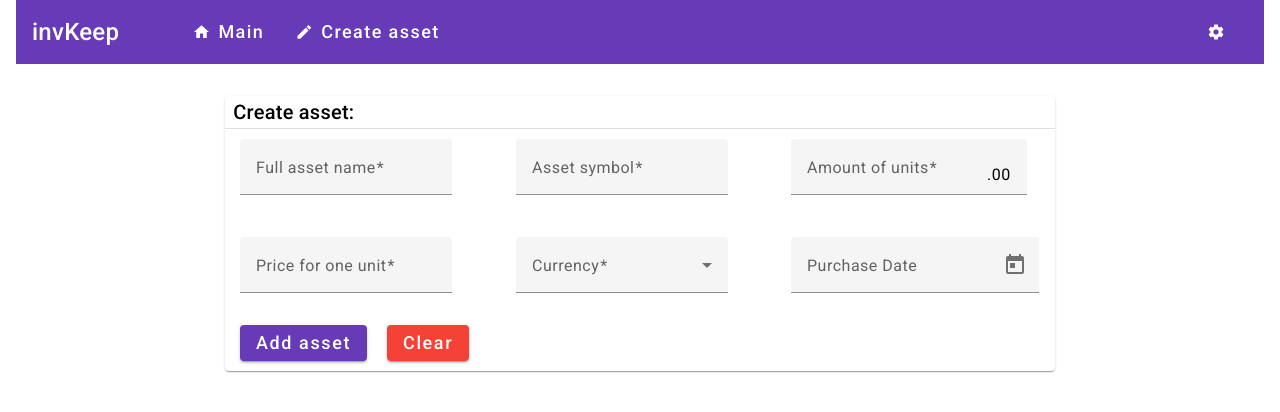
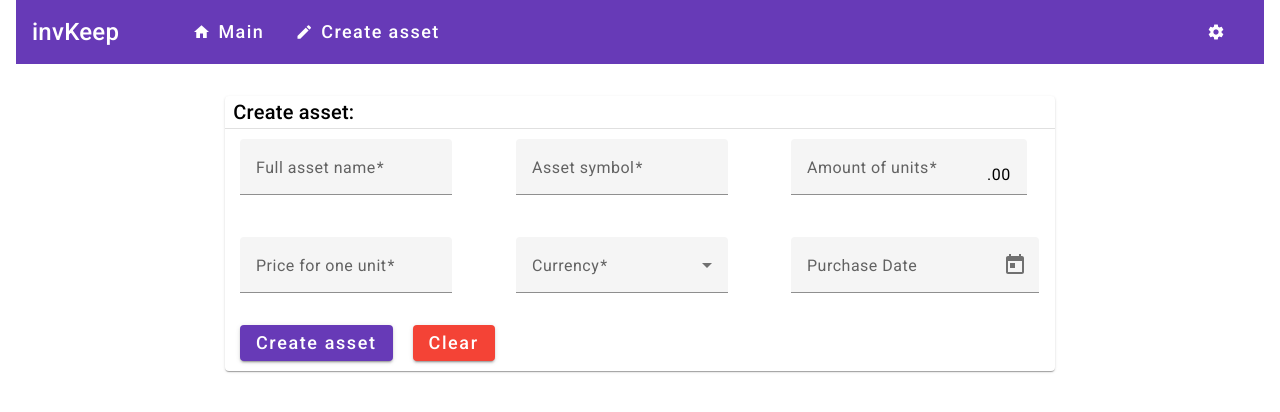
Before and after one commit to PPat93/invKeep, an Angular app in the folder invKeepFrontend/: page /create in a window 1280 px wide. Shown: the top 412 px of the page. Built offline with nearby package versions, Linux system fonts and the light colour scheme.

Commit message:
v0.08.04 - restore accidentally removed data-cy attribute + fix bug on not changing Create-edit title on create/edit page

```diff
--- a/invKeepFrontend/src/app/components/asset-analysis/asset-analysis.component.html
+++ b/invKeepFrontend/src/app/components/asset-analysis/asset-analysis.component.html
@@ -115,7 +115,7 @@
             </table>
 
             <mat-card-actions>
-              <button class="save" mat-raised-button color="primary" type="submit">Save</button>
+              <button class="save" data-cy="save" mat-raised-button color="primary" type="submit">Save</button>
             </mat-card-actions>
           </form>
         </mat-card-content>
--- a/invKeepFrontend/src/app/components/asset-create/asset-create.component.html
+++ b/invKeepFrontend/src/app/components/asset-create/asset-create.component.html
@@ -1,6 +1,6 @@
 <mat-card data-cy="create-form">
   <form [formGroup]="assetForm" (submit)="onAssetSave()">
-    <mat-card-title class="card-title">Create asset:</mat-card-title>
+    <mat-card-title class="card-title">{{pageTitle}}</mat-card-title>
     <mat-divider></mat-divider>
     <app-loading-spinner *ngIf="isLoading"></app-loading-spinner>
     <div *ngIf="!isLoading">
@@ -24,8 +24,8 @@
         <div class="asset-amount-field">
           <mat-form-field>
             <mat-label>Amount of units</mat-label>
-            <input name="amount" data-cy="amount" matInput id="asset-amount"
-              class="asset-input example-right-align" formControlName="amount">
+            <input name="amount" data-cy="amount" matInput id="asset-amount" class="asset-input example-right-align"
+              formControlName="amount">
             <mat-error *ngIf="assetForm.get('amount').invalid"> {{ getErrorMessage('amount') }}</mat-error>
             <span matTextSuffix>.00</span>
           </mat-form-field>
@@ -33,16 +33,15 @@
         <div class="asset-price-field">
           <mat-form-field>
             <mat-label>Price for one unit</mat-label>
-            <input name="price" data-cy="price" matInput id="asset-price"
-              class="asset-input example-right-align" formControlName="buyPrice">
+            <input name="price" data-cy="price" matInput id="asset-price" class="asset-input example-right-align"
+              formControlName="buyPrice">
             <mat-error *ngIf="assetForm.get('buyPrice').invalid"> {{ getErrorMessage('price') }}</mat-error>
           </mat-form-field>
         </div>
         <div class="asset-currency-field">
           <mat-form-field>
             <mat-label>Currency</mat-label>
-            <mat-select data-cy="currency" name="currency" class="asset-input asset-select"
-              formControlName="currency">
+            <mat-select data-cy="currency" name="currency" class="asset-input asset-select" formControlName="currency">
               <mat-option value="$">$</mat-option>
               <mat-option value="€">€</mat-option>
               <mat-option value="£">£</mat-option>
@@ -54,8 +53,8 @@
         <div class="asset-date-field">
           <mat-form-field>
             <mat-label>Purchase Date</mat-label>
-            <input name="date" data-cy="purchase-date" matInput [matDatepicker]="picker"
-              classs="asset-input" formControlName="purchaseDate">
+            <input name="date" data-cy="purchase-date" matInput [matDatepicker]="picker" classs="asset-input"
+              formControlName="purchaseDate">
             <mat-datepicker-toggle matSuffix [for]="picker"></mat-datepicker-toggle>
             <mat-datepicker #picker></mat-datepicker>
             <mat-error *ngIf="assetForm.get('purchaseDate').invalid"> {{ getErrorMessage('date') }}</mat-error>
--- a/invKeepFrontend/src/app/components/asset-create/asset-create.component.ts
+++ b/invKeepFrontend/src/app/components/asset-create/asset-create.component.ts
@@ -18,6 +18,8 @@ export class AssetCreateComponent implements OnInit {
   isLoading: boolean = false;
   usedAsset: AssetRecord;
   assetForm: UntypedFormGroup;
+  pageTitle: string = `Create asset:`;
+
 
   constructor(public AssetsService: AssetsService, public route: ActivatedRoute) {
   }
@@ -37,6 +39,7 @@ export class AssetCreateComponent implements OnInit {
     this.route.paramMap.subscribe((paramMap: ParamMap) => {
       if (paramMap.has(`assetId`)) {
         this.actionMode = CreateComponentMode.edit;
+        this.pageTitle = `Edit asset:`;
         this.assetButton = `Edit asset`;
         this.assetId = paramMap.get(`assetId`)
         this.AssetsService.getSingleAsset(this.assetId).subscribe(singleAsset => {
@@ -47,7 +50,7 @@ export class AssetCreateComponent implements OnInit {
         });
       } else {
         this.actionMode = CreateComponentMode.create;
-        this.assetButton = `Add asset`;
+        this.assetButton = `Create asset`;
 
         this.usedAsset = {
           _id: ``,
```
